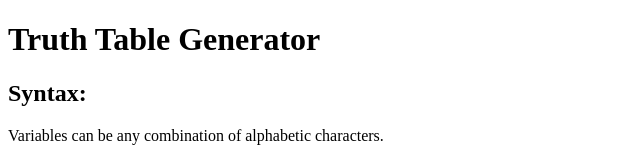
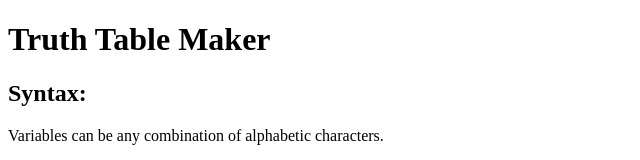
Before and after one commit to BlairCurrey/truth-table-maker, a website built with Vite: page packages/website/index.html in a window 1280 px wide. Shown: the top 160 px of the page, without its empty margins (0-640 px from the left). Built offline with nearby package versions, Linux system fonts and the light colour scheme; what ohm-js would draw is missing.

Commit message:
refactor: rename app titles

```diff
--- a/packages/website/index.html
+++ b/packages/website/index.html
@@ -4,11 +4,11 @@
     <meta charset="UTF-8" />
     <link rel="icon" type="image/svg+xml" href="/vite.svg" />
     <meta name="viewport" content="width=device-width, initial-scale=1.0" />
-    <title>Truth Table Generator</title>
+    <title>Truth Table Maker</title>
   </head>
   <body>
     <div id="app">
-      <h1>Truth Table Generator</h1>
+      <h1>Truth Table Maker</h1>
       <h2>Syntax:</h2>
       <p>Variables can be any combination of alphabetic characters.</p>
       <h3>Operators</h3>
```
